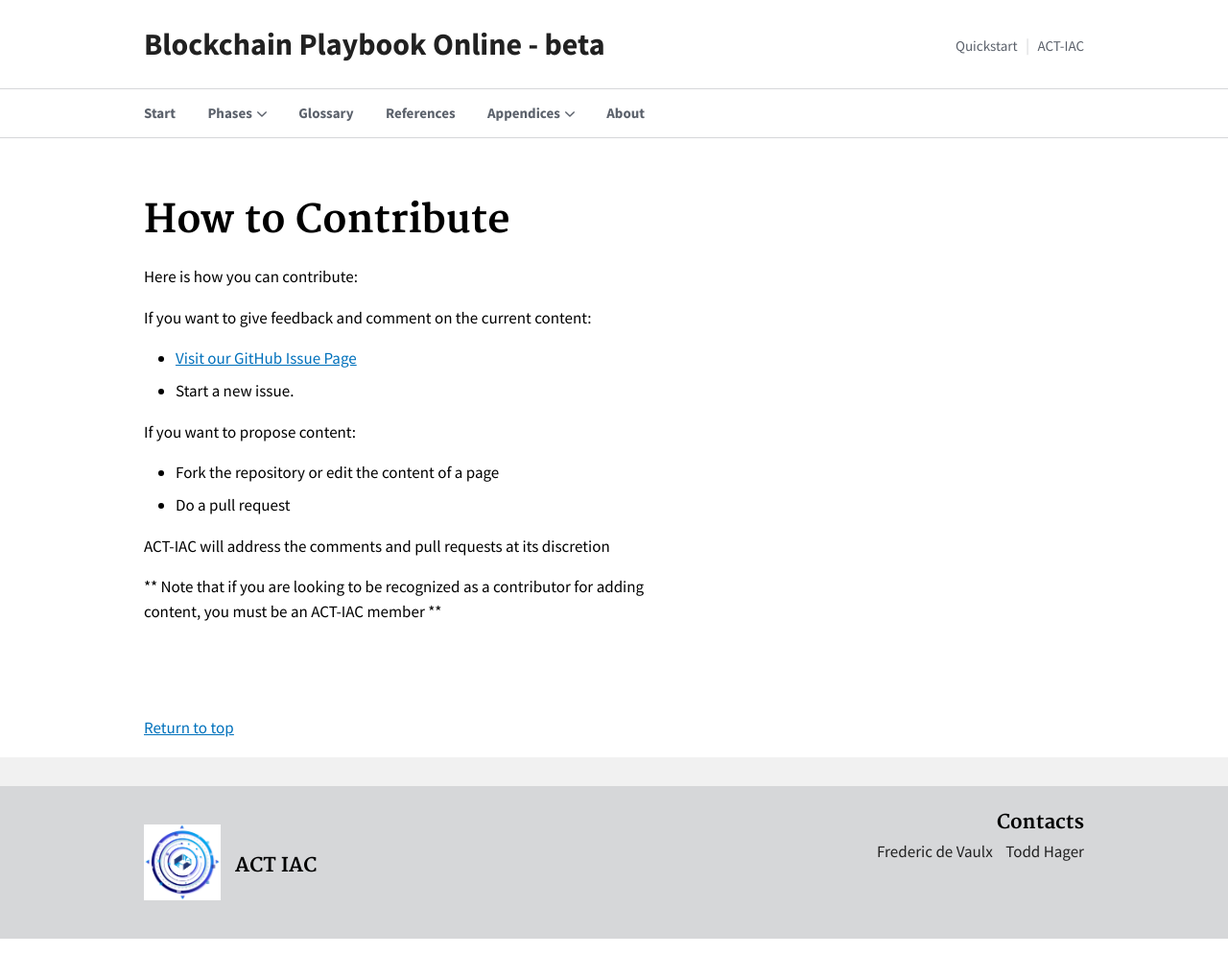
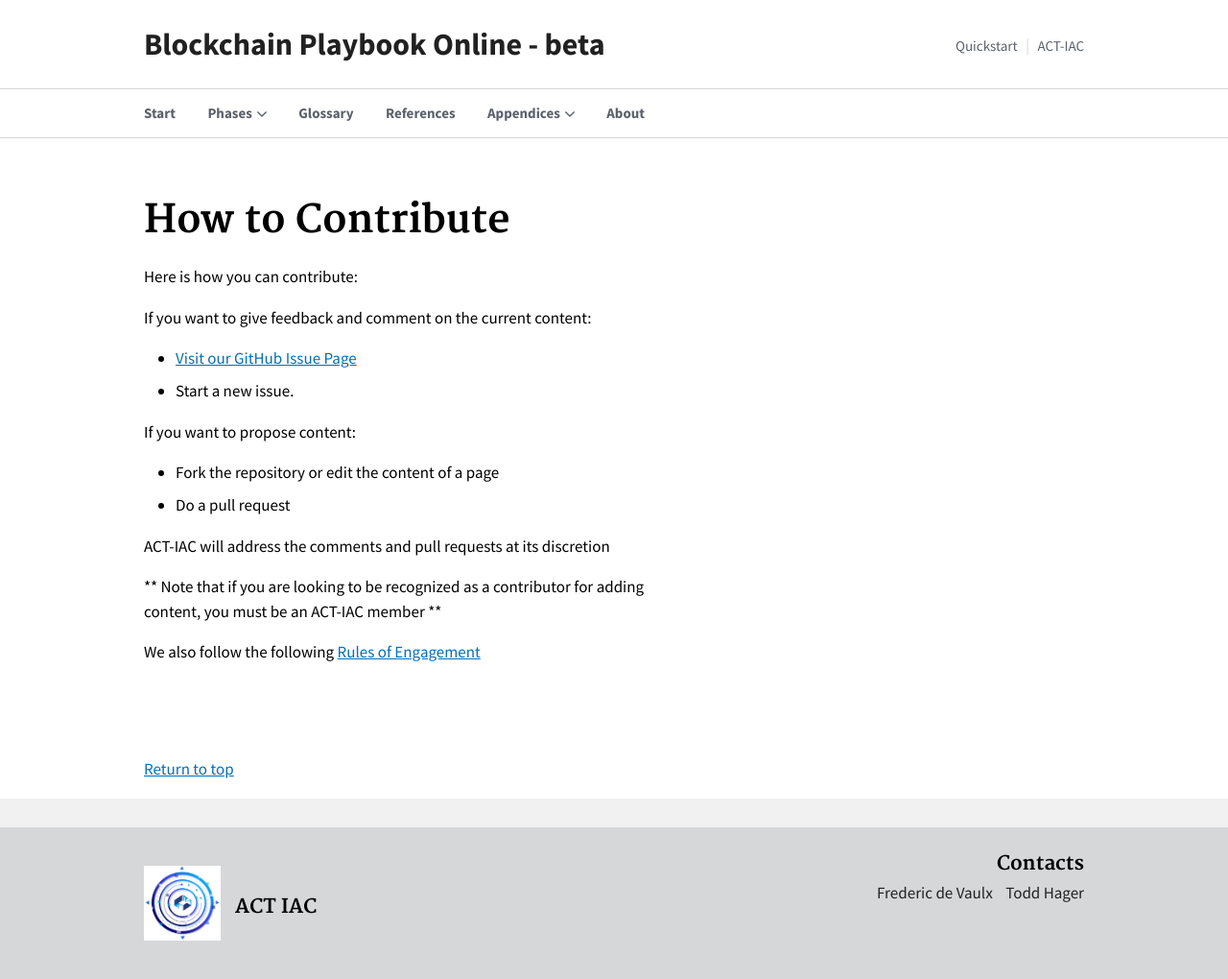
Before and after one commit to blockchain-working-group/blockchain-playbook, a Jekyll site: the page built from contribute.md, in a window 1280 px wide. Shown: the whole page at 96% size. Built offline with Jekyll 4.4.1, drawn with Linux system fonts in a browser that asks for light colours; our own code applies the rules of GitHub Pages for plain Markdown files; before the commit the page ends 978 px from its top, so only the background shows below that.

Commit message:
Update contribute.md

```diff
--- a/contribute.md
+++ b/contribute.md
@@ -15,3 +15,5 @@ If you want to propose content:
 ACT-IAC will address the comments and pull requests at its discretion
 
 ** Note that if you are looking to be recognized as a contributor for adding content, you must be an ACT-IAC member **
+
+We also follow the following [Rules of Engagement](https://github.com/blockchain-working-group/blockchain-playbook/blob/master/rules-of-engagement.md)
```
